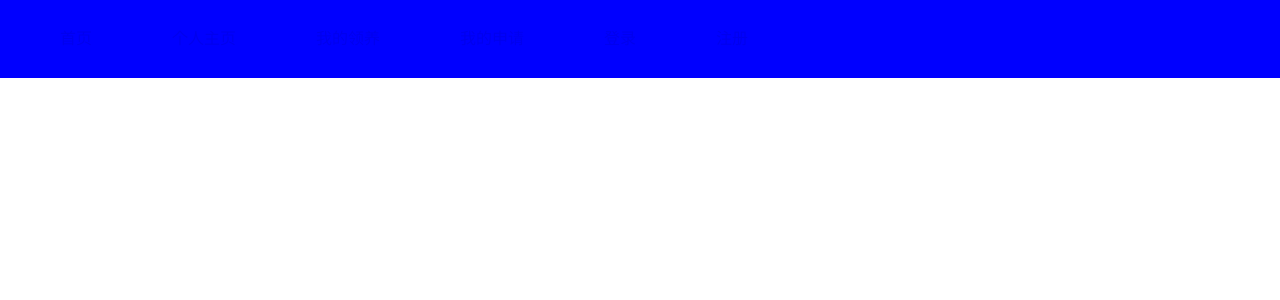
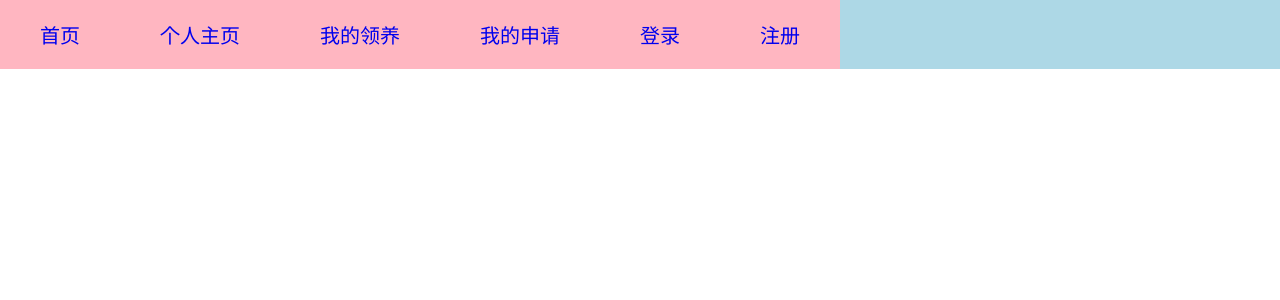
Before and after one commit to Tang233/GraduationProject, a Vue app in the folder FontEnd/project/: page /views/home in a window 1280 px wide. Shown: the top 300 px of the page. Built offline with nearby package versions, Linux system fonts and the light colour scheme.

Commit message:
导航栏test

```diff
--- a/FontEnd/project/src/components/test.vue
+++ b/FontEnd/project/src/components/Nav.vue
@@ -1,22 +1,28 @@
 <template lang="html">
-<div class="box">
+<div class="box":style="{backgroundColor:color}">
   <nav class="nav-box">
     <ul class="fir">
-      <li> <a href="#">导航一</a> </li>
-      <li> <a href="#">导航二</a>
+      <li><router-link :to="{ path: '/views/home'}">首页</router-link></li>
+      <li><a href="#">个人主页</a></li>
+      <li><a href="#">我的领养</a></li>
+      <li><a href="#">我的申请</a>
         <ul class="sec">
-          <li> <a href="#">二级菜单</a> </li>
-          <li> <a href="#">二级菜单</a> </li>
+          <li><a href="#">申请领养</a></li>
+          <li><a href="#">申请发表领养帖</a></li>
         </ul>
       </li>
-      <li> <a href="#">导航三</a> </li>
+      <li><router-link :to="{ path: '/views/login' }">登录</router-link></li>
+      <li><router-link :to="{ path: '/views/regist' }">注册</router-link></li>
     </ul>
   </nav>
 </div>
 </template>
 
 <script>
+import axios from 'axios'
 export default {
+  name:'Nav',
+  props:['color']
 }
 </script>
 
@@ -27,7 +33,6 @@ export default {
   top: 0px;
   left: 0px;
   position: fixed;
-  background-color: green;
 }
 /*导航栏样式*/
 .nav-box{
@@ -42,14 +47,16 @@ export default {
 
 /* 一级导航栏的样式 */
 .fir{
-  display: inline-table;
+  padding: 0px;
+  margin: 0px;
+  display: inline;
 }
 
 /* 一级导航栏的菜单的样式 */
 .fir li{
   float: left;
   display: block;
-  padding: 25px 40px;
+  padding: 20px 40px;
   list-style-type: none;
   background-color: lightpink;
   position: relative;
@@ -73,15 +80,23 @@ ul li:hover ul{
   top: 100%;
   left: 0px;
   list-style-type: none;
+  display: none;
+}
+
+/* 当鼠标悬停二级导航栏时 */
+.sec:hover
+{
+  display: block;
 }
 
 /* 二级菜单每一项的样式,调整宽高 */
 .sec li{
   float: none;
   display: block;
-  width: 58%;
-  height: 40%;
+  width: 60%;
+  height: 30%;
   text-align: center;
+  position: relative;
 
 }
 
@@ -93,7 +108,7 @@ ul li:hover ul{
 /* 二级菜单链接样式 */
 .sec li a{
   text-decoration: none;
-  width: 40px;
+  width: 100px;
 }
 
 
--- a/FontEnd/project/src/router/index.js
+++ b/FontEnd/project/src/router/index.js
@@ -1,7 +1,7 @@
 import Vue from 'vue'
 import Router from 'vue-router'
 import HelloWorld from '@/components/HelloWorld'
-import test from '@/components/test.vue'
+import Nav from '@/components/Nav.vue'
 import Navigation from '@/views/Nav.vue'
 import Admin from '@/views/Admin.vue'
 import Home from '@/views/Home.vue'
@@ -20,9 +20,9 @@ export default new Router({
       component: HelloWorld
     },
     {
-      path: '/components/test',
-      name: 'test',
-      component: test
+      path: '/components/nav',
+      name: 'Nav',
+      component: Nav
     },
     {
       path: '/views/nav',
--- a/FontEnd/project/src/views/Home.vue
+++ b/FontEnd/project/src/views/Home.vue
@@ -1,13 +1,13 @@
 <template>
     <div>
-      <Navigation :color="bgd"></Navigation>
+      <Nav :color="bgd"></Nav>
 
     </div>
 </template>
 
 <script>
 import axios from 'axios'
-import Navigation from '@/views/Nav'
+import Nav from '@/components/Nav'
 export default {
   name:'Homepage',
   data(){
@@ -16,7 +16,7 @@ export default {
     }
   },
   components: {
-    Navigation
+    Nav
   }
 }
 </script>
--- a/FontEnd/project/src/views/Nav.vue
+++ /dev/null
@@ -1,94 +0,0 @@
-<template lang="html">
-  <div class="div-box":style="{backgroundColor:color}">
-    <nav class="nav-style">
-      <ul class="first-menu">
-        <li><router-link :to="{ path: '/views/home'}">首页</router-link></li>
-        <li><a href="#">个人主页</a></li>
-        <li><a href="#">我的领养</a></li>
-        <li><a href="#">我的申请</a>
-          <ul class="sec-menu">
-            <li><a href="#">申请领养</a></li>
-            <li><a href="#">申请发表领养帖</a></li>
-          </ul>
-        </li>
-        <li>
-          <router-link :to="{ path: '/views/login' }">登录</router-link>
-        </li>
-        <li>
-          <router-link :to="{ path: '/views/regist' }">注册</router-link>
-        </li>
-      </ul>
-    </nav>
-  </div>
-</template>
-
-<script>
-import axios from 'axios'
-export default {
-  name:'Navigation',
-  props:['color']
-}
-</script>
-
-<style lang="css">
-.div-box{
-  padding: 0px;
-  margin: 0px;
-  top: 0px;
-  left: 0px;
-  position: fixed;
-}
-.nav-style{
-  padding: 0px;
-  margin: 0px;
-  top: 0px;
-  left: 0px;
-  width: 100%;
-  position: fixed;
-  background-color: blue;
-}
-.first-menu{
-  width: 100%;
-  margin: 0px;
-  top: 0px;
-  left: 0px;
-  padding: 0 20px;
-  display: inline-table;
-  position: relative;
-  background: rgba(0, 0, 0, 0);
-}
-.sec-menu{
-  display: none;
-  background:#5f6975;
-  position:absolute;
-  top:100%;
-  padding:0;
-}
-nav ul li{
-  list-style-type: none;
-  float: left;
-}
-nav ul li a {
-    display:block;
-    padding:25px 40px;
-    text-decoration:none;
-    font-family:"微软雅黑";
-}
-nav ul li:hover > ul {
-    display:block;
-}
-nav ul li:hover {
-    background:linear-gradient(to bottom,#4f5964,#5f6975);
-}
-nav ul li:hover a {
-    color:#FFF;
-}
-nav ul ul li {
-    float:none;
-    border-top:1px solid #6b727c;
-    border-bottom:1px solid #575f6a;
-}
-nav ul ul li a:hover {
-    background:#4b545f;
-}
-</style>
```
